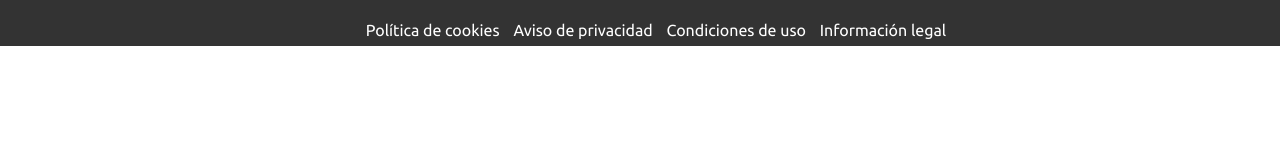
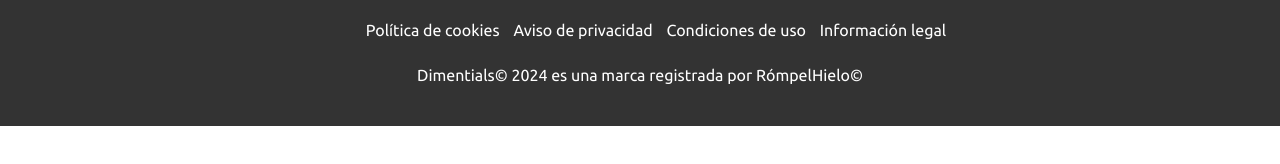
Before and after one commit to david13penalver/1-daw-project, a plain HTML site: page documentacion/template.html in a window 1280 px wide. Shown: the part 218-382 px from the top of the page. Drawn offline with Linux system fonts and the light colour scheme; files whose address does not match are found by name; a web font is replaced by a local one.

Commit message:
Footer height fixed

```diff
--- a/shop/src/main/resources/static/css/desktop.css
+++ b/shop/src/main/resources/static/css/desktop.css
@@ -49,7 +49,7 @@
     }
 
     footer {
-        height: 25vh;
+        height: 35vh;
     }
 
 }
--- a/shop/src/main/resources/static/css/mobile.css
+++ b/shop/src/main/resources/static/css/mobile.css
@@ -17,6 +17,6 @@
     }
 
     footer {
-        height: 33vh;
+        height: 45vh;
     }
 }
--- a/shop/src/main/resources/static/css/styles.css
+++ b/shop/src/main/resources/static/css/styles.css
@@ -87,7 +87,7 @@
 
 footer {
     width: 100vw;
-    height: 25vh;
+    height: 30vh;
     background-color: var(--footer-color);
     color: var(--primary-color);
     text-align: center;
```
